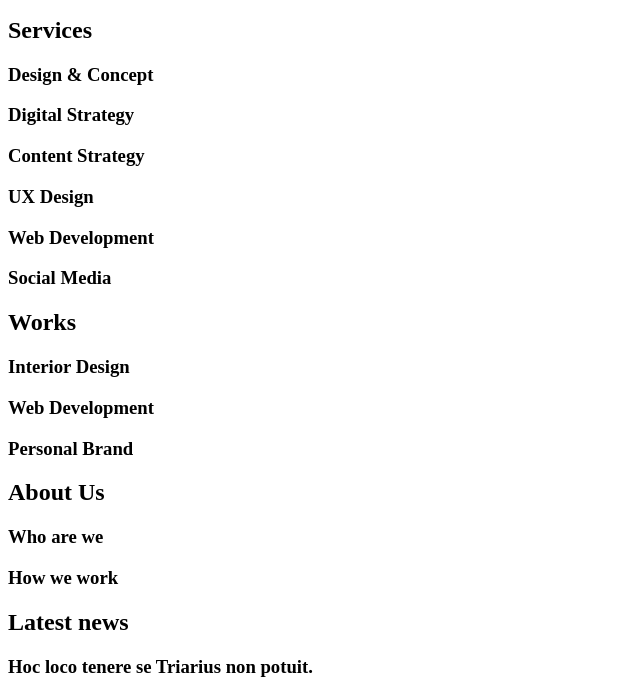
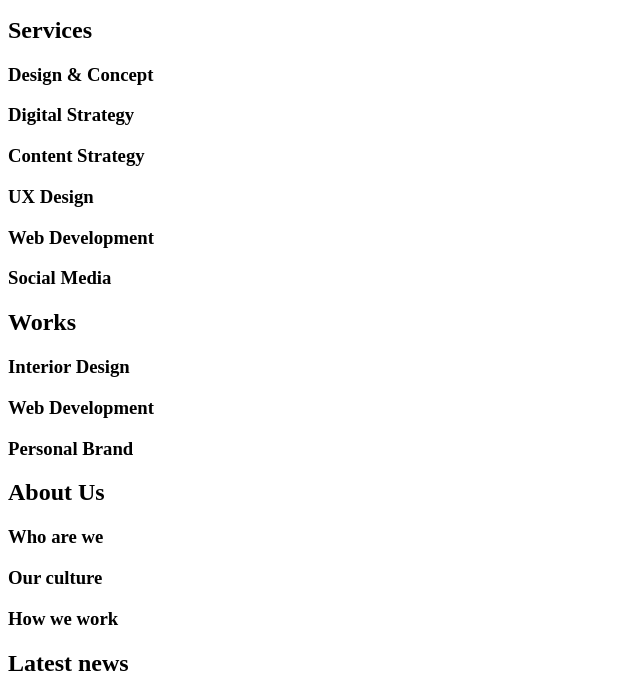
Before and after one commit to Houssem-abed/BADFI-tech-web_front_end, a plain HTML site: page html_advanced/10-index.html in a window 1280 px wide. Shown: the part 110-800 px from the top of the page, without its empty margins (0-640 px from the left). Drawn offline with Linux system fonts and the light colour scheme.

Commit message:
eleventh html file update

```diff
--- a/html_advanced/10-index.html
+++ b/html_advanced/10-index.html
@@ -35,6 +35,7 @@
             <section>
                 <h2>About Us</h2>
                 <h3>Who are we</h3>
+                <h3>Our culture</h3>
                 <h3>How we work</h3>
              </section>
             <section>
```
